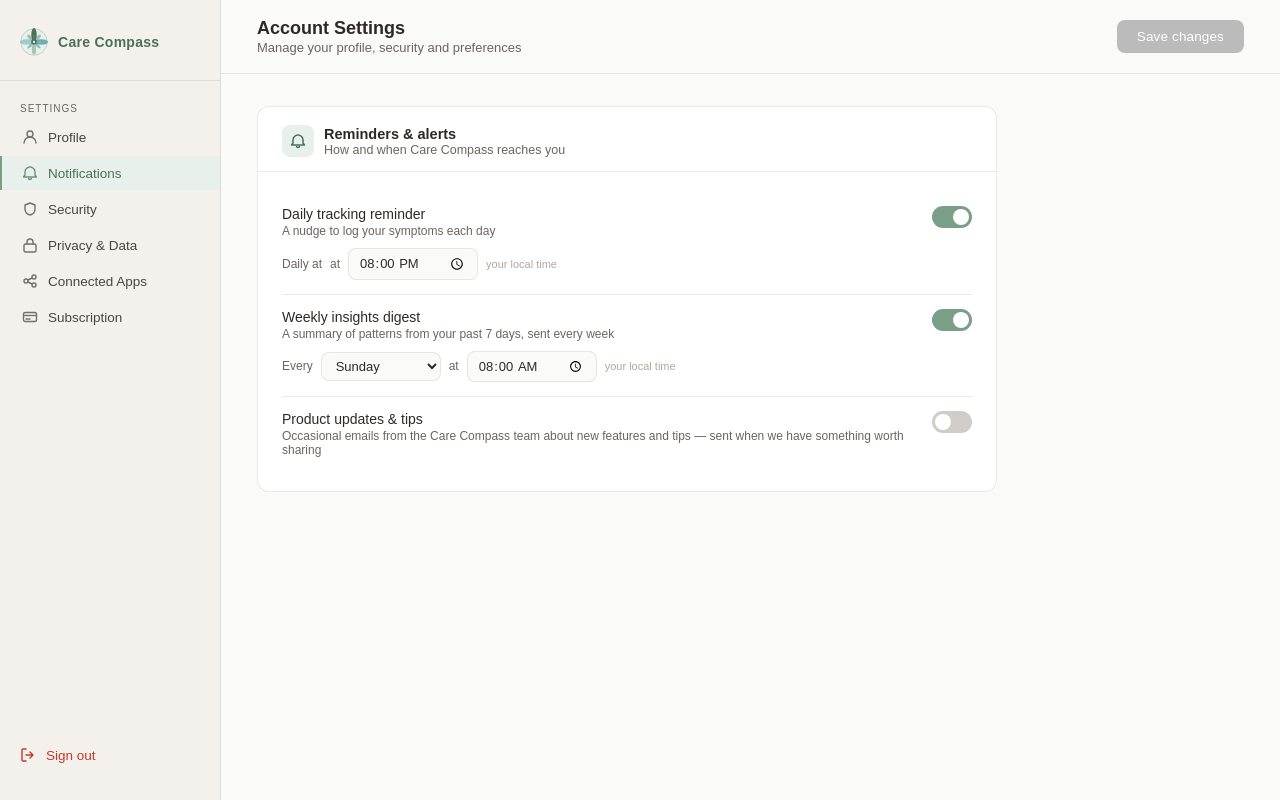
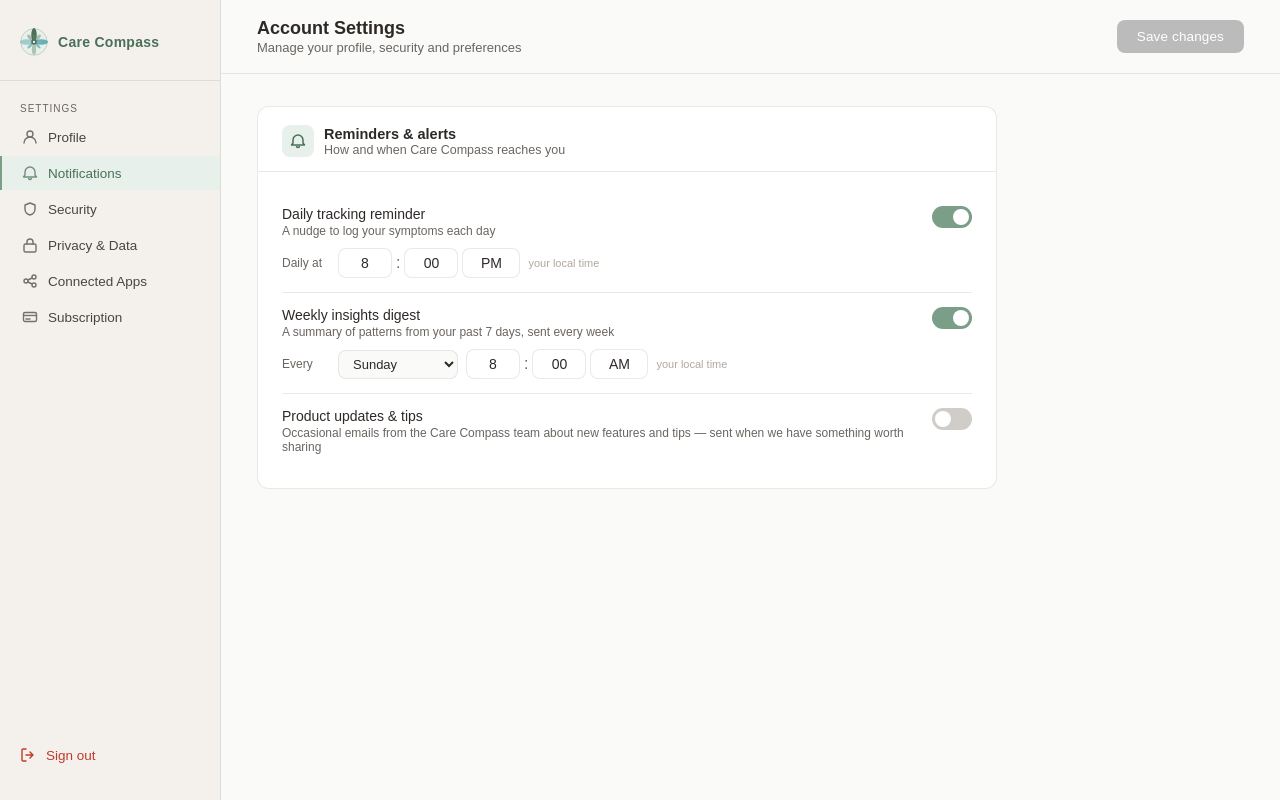
Before and after one commit to tiffanykbuettner-lab/care-compass-landing, a React (Vite) app: page /settings in a window 1280 px wide. Both pictures are taken after a click on the element "Notifications". Built offline with nearby package versions, Linux system fonts and the light colour scheme.

Commit message:
time dropdown

```diff
--- a/src/CareCompassSettings.jsx
+++ b/src/CareCompassSettings.jsx
@@ -493,6 +493,64 @@ function ProfilePanel({ form, setForm, markDirty }) {
 }
 
 /* ─── Panel: Notifications ───────────────────────────────────────────────── */
+
+/* ─── Custom time picker ─────────────────────────────────────────────────── */
+function TimePicker({ value, onChange }) {
+  const [h, m, period] = (() => {
+    const [hh, mm] = (value || "08:00").split(":").map(Number);
+    const p = hh >= 12 ? "PM" : "AM";
+    const h12 = hh % 12 || 12;
+    return [h12, mm, p];
+  })();
+
+  const toValue = (hour, minute, per) => {
+    let h24 = hour % 12;
+    if (per === "PM") h24 += 12;
+    return `${String(h24).padStart(2, "0")}:${String(minute).padStart(2, "0")}`;
+  };
+
+  const hours = [12,1,2,3,4,5,6,7,8,9,10,11];
+  const minutes = [0,5,10,15,20,25,30,35,40,45,50,55];
+
+  const selectStyle = {
+    border: `1px solid ${BORDER}`, borderRadius: 8, padding: "6px 8px",
+    fontSize: 14, color: INK, background: "white", outline: "none",
+    fontFamily: "sans-serif", cursor: "pointer", appearance: "none",
+    WebkitAppearance: "none", textAlign: "center",
+  };
+
+  return (
+    <div style={{ display: "flex", alignItems: "center", gap: 4 }}>
+      {/* Hour */}
+      <select
+        value={h}
+        onChange={e => onChange(toValue(Number(e.target.value), m, period))}
+        style={{ ...selectStyle, width: 54 }}
+      >
+        {hours.map(hr => <option key={hr} value={hr}>{hr}</option>)}
+      </select>
+      <span style={{ fontSize: 16, color: WARM_GRAY, fontWeight: 500, marginBottom: 1 }}>:</span>
+      {/* Minute */}
+      <select
+        value={m}
+        onChange={e => onChange(toValue(h, Number(e.target.value), period))}
+        style={{ ...selectStyle, width: 54 }}
+      >
+        {minutes.map(min => <option key={min} value={min}>{String(min).padStart(2, "0")}</option>)}
+      </select>
+      {/* AM/PM */}
+      <select
+        value={period}
+        onChange={e => onChange(toValue(h, m, e.target.value))}
+        style={{ ...selectStyle, width: 58 }}
+      >
+        <option>AM</option>
+        <option>PM</option>
+      </select>
+    </div>
+  );
+}
+
 function NotificationsPanel({ prefs, setPrefs, markDirty }) {
   const toggle = (key) => {
     setPrefs(p => ({ ...p, [key]: { ...p[key], on: !p[key].on } }));
@@ -559,7 +617,7 @@ function NotificationsPanel({ prefs, setPrefs, markDirty }) {
               {/* Schedule — only shown when enabled and relevant */}
               {pref.on && showTime && (
                 <div style={{ display: "flex", alignItems: "center", gap: 8, marginTop: 10, flexWrap: "wrap" }}>
-                  <span style={{ fontSize: 12, color: WARM_GRAY, fontFamily: "sans-serif", whiteSpace: "nowrap" }}>
+                  <span style={{ fontSize: 12, color: WARM_GRAY, fontFamily: "sans-serif", whiteSpace: "nowrap", minWidth: 48 }}>
                     {cadenceLabel}
                   </span>
                   {showDay && (
@@ -573,12 +631,9 @@ function NotificationsPanel({ prefs, setPrefs, markDirty }) {
                       ))}
                     </select>
                   )}
-                  <span style={{ fontSize: 12, color: WARM_GRAY, fontFamily: "sans-serif" }}>at</span>
-                  <StyledInput
-                    type="time"
+                  <TimePicker
                     value={pref.time}
-                    onChange={e => setTime(key, e.target.value)}
-                    style={{ maxWidth: 130, fontSize: 13, padding: "5px 10px" }}
+                    onChange={val => setTime(key, val)}
                   />
                   <span style={{ fontSize: 11, color: "#b0a89e", fontFamily: "sans-serif" }}>your local time</span>
                 </div>
```
